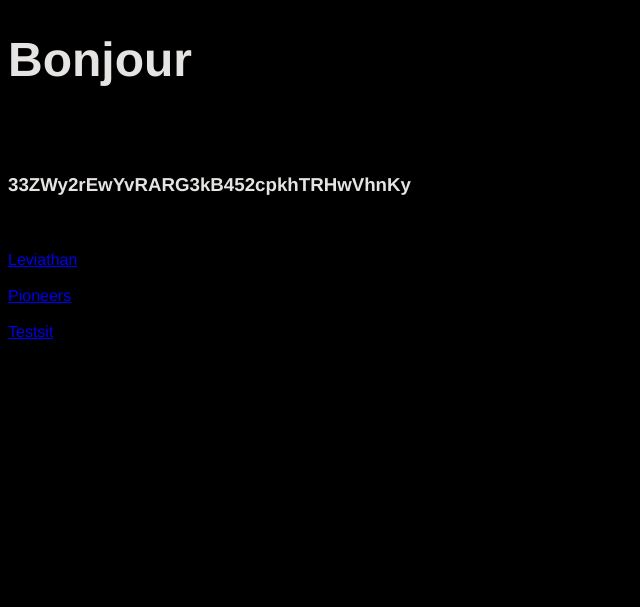
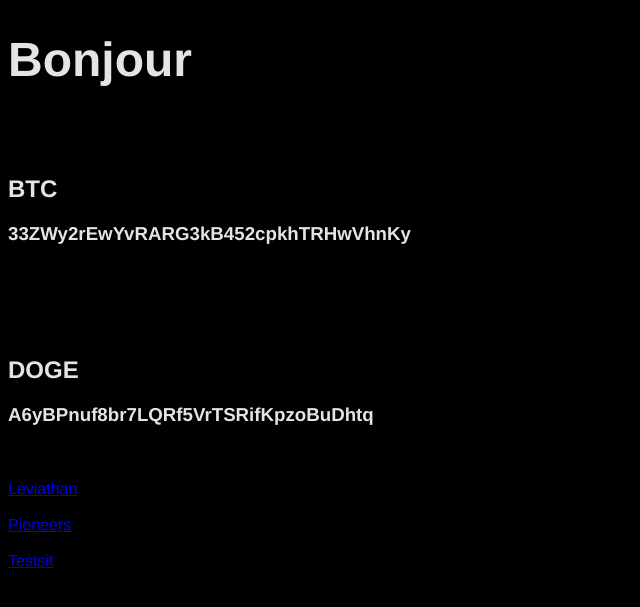
Before and after one commit to 8000aj/Public-Pioneers, a Jekyll site: the page built from index.html, in a window 1280 px wide. Shown: the top 607 px of the page, without its empty margins (0-640 px from the left). Built offline with Jekyll 4.4.1, drawn with Linux system fonts in a browser that asks for light colours.

Commit message:
Update index.html

```diff
--- a/index.html
+++ b/index.html
@@ -10,8 +10,14 @@ title: Pioneers
 	<div class="Test">
 		<h1>Bonjour</h1>
 		<br></br>
+		<h2>BTC</h2>
 		<h3>33ZWy2rEwYvRARG3kB452cpkhTRHwVhnKy</h3>
 		<br></br>
+		<br></br>
+		<h2>DOGE</h2>
+		<h3>A6yBPnuf8br7LQRf5VrTSRifKpzoBuDhtq</h3>
+		<br></br>
+
 		<a href="/Leviathan">Leviathan</a>
 		<br></br>
 		<a href="/Pioneers">Pioneers</a>
```
